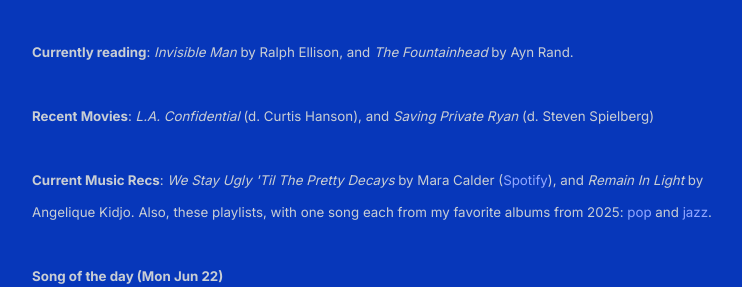
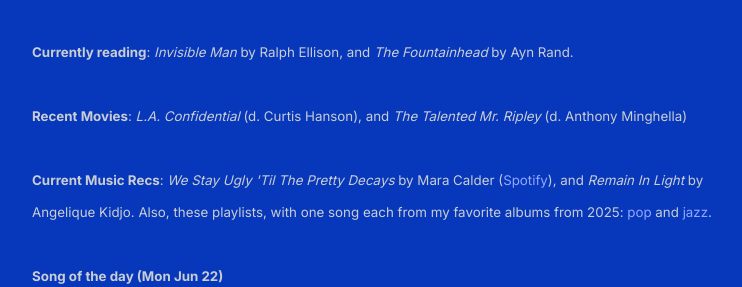
Before and after one commit to shihankanungo/shihankanungo.github.io, a Jekyll site: the page built from index.md, in a window 1280 px wide, cut to the strip 847-1134 px from the top of the page. Shown: the whole strip, without its empty margins (248-990 px from the left). Built offline with Jekyll 4.4.1, drawn with Linux system fonts in a browser that asks for light colours.

Commit message:
Update _config.yml

```diff
--- a/_config.yml
+++ b/_config.yml
@@ -10,7 +10,7 @@ description: > # description of the site (multiple lines allowed)
           <br /><br />
           <small><b>Currently reading</b>: <i>Invisible Man</i> by Ralph Ellison, and <i>The Fountainhead</i> by Ayn Rand.</small>
           <br /><br />
-          <small><b>Recent Movies</b>: <i>L.A. Confidential</i> (d. Curtis Hanson), and <i>Saving Private Ryan</i> (d. Steven Spielberg)</small>
+          <small><b>Recent Movies</b>: <i>L.A. Confidential</i> (d. Curtis Hanson), and <i>The Talented Mr. Ripley</i> (d. Anthony Minghella)</small>
           <br /><br />
           <small><b>Current Music Recs</b>: <i>We Stay Ugly 'Til The Pretty Decays</i> by Mara Calder (<a href="https://open.spotify.com/album/2pacOfhvZZHtuYZJnJrwg8?si=9Am8PVTjSkuYAoIyD-RNSQ">Spotify</a>), and <i>Remain In Light</i> by Angelique Kidjo. Also, these playlists, with one song each from my favorite albums from 2025: <a href="https://open.spotify.com/playlist/0b6ipXilq8yItCkbfxZRbl?si=022493cba1c64e71">pop</a> and <a href="https://open.spotify.com/playlist/2iO14usuhKlftJvaT3AK0R?si=7f8887dec02c4fed">jazz</a>. </small>
           <br /><br />
```
